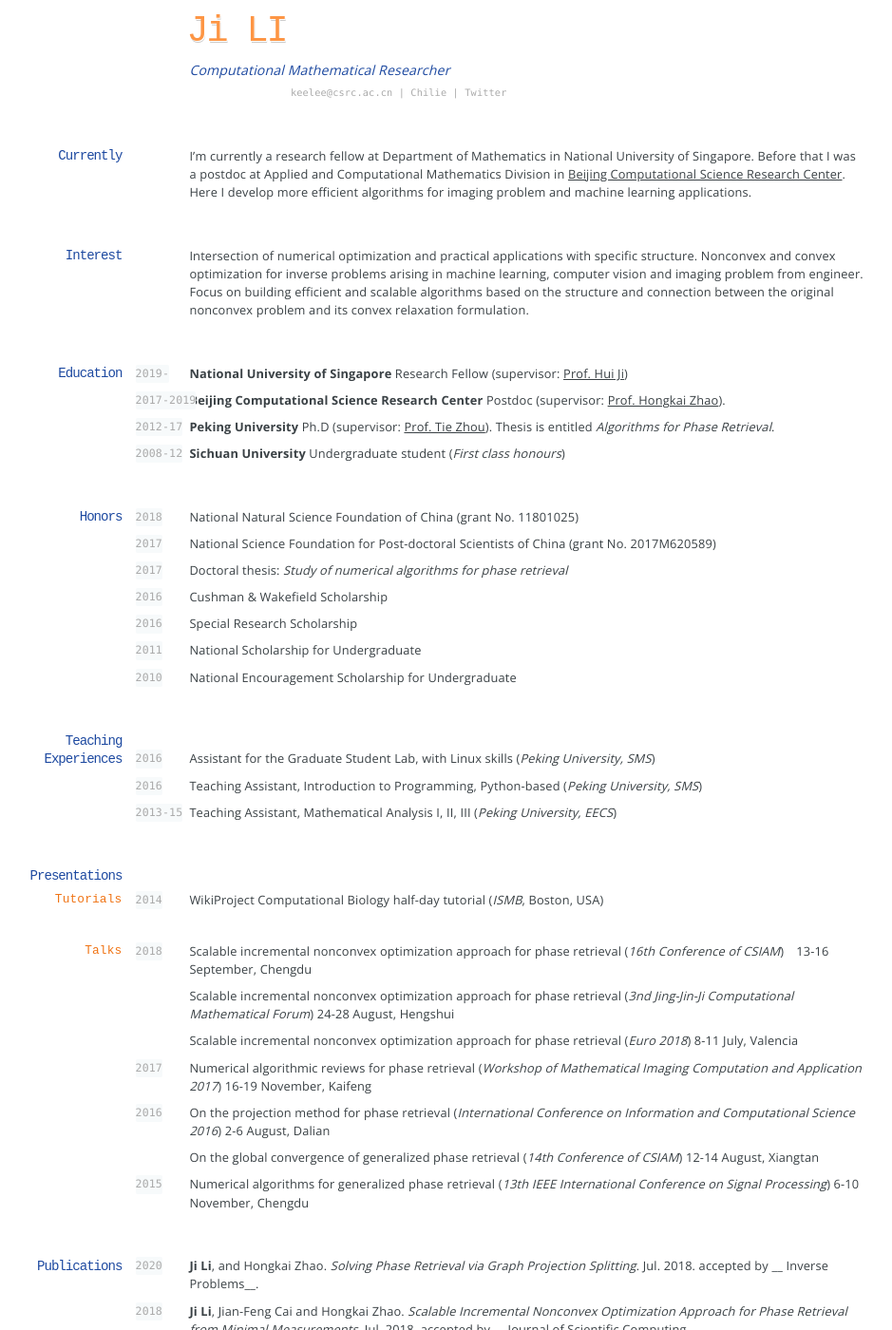
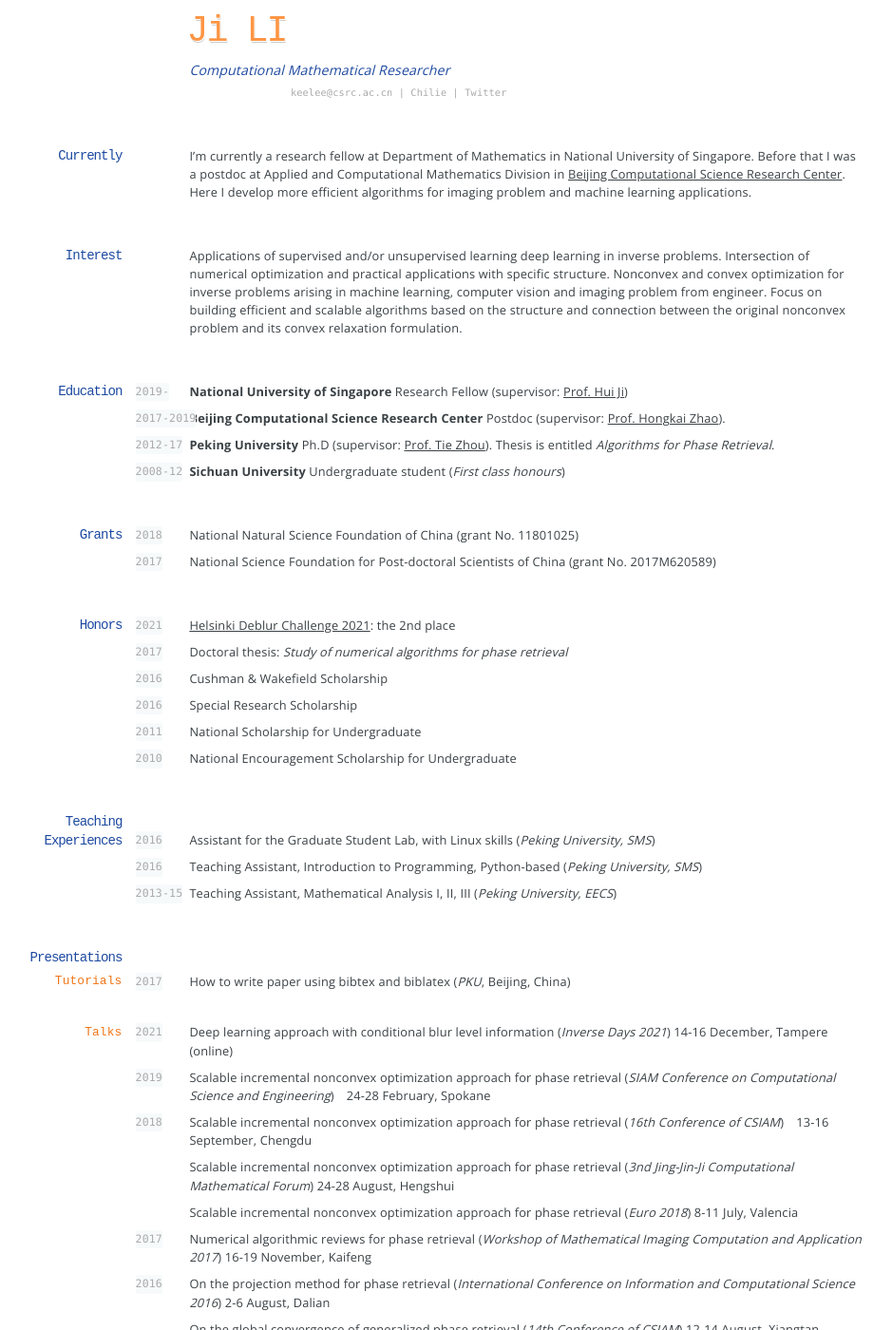
Before and after one commit to Chilie/chilie.github.io, a Jekyll site: the page built from cv-en.md, in a window 1280 px wide and 1400 px high, scrolled down 356 px. Shown: the whole window at 95% size, without its empty margins (163-1102 px from the left). Built offline with Jekyll 4.4.1, drawn with Linux system fonts in a browser that asks for light colours; some web fonts are replaced; Markdown is read by kramdown in place of the engine named in the settings; formulas are drawn with MathJax 3; some of the changed text lies outside the part shown.

Commit message:
update cv

```diff
--- a/cv-en.md
+++ b/cv-en.md
@@ -22,7 +22,7 @@ I'm currently a research fellow at Department of Mathematics in National Univers
 
 ## Interest
 
-Intersection of numerical optimization and practical applications with specific structure. Nonconvex and convex optimization for inverse problems arising in machine learning, computer vision and imaging problem from engineer. Focus on building efficient and scalable algorithms based on the structure and connection between the original nonconvex problem and its convex relaxation formulation.
+Applications of supervised and/or unsupervised learning deep learning in inverse problems. Intersection of numerical optimization and practical applications with specific structure. Nonconvex and convex optimization for inverse problems arising in machine learning, computer vision and imaging problem from engineer. Focus on building efficient and scalable algorithms based on the structure and connection between the original nonconvex problem and its convex relaxation formulation.
 
 ## Education
 
@@ -39,13 +39,18 @@ __Peking University__ Ph.D (supervisor: [Prof. Tie Zhou](dsec.pku.edu.cn/en/tzho
 `2008-12`
 __Sichuan University__ Undergraduate student (_First class honours_)
 
-## Honors
+## Grants
 
 `2018`
 National Natural Science Foundation of China (grant No. 11801025)
 
 `2017`
 National Science Foundation for Post-doctoral Scientists of China (grant No. 2017M620589)
+
+## Honors
+
+`2021`
+[Helsinki Deblur Challenge 2021](https://www.fips.fi/HDC2021.php): the 2nd place
 
 `2017`
 Doctoral thesis: _Study of numerical algorithms for phase retrieval_
@@ -77,10 +82,17 @@ Teaching Assistant, Mathematical Analysis I, II, III (_Peking University, EECS_)
 
 ### Tutorials
 
-`2014`
-WikiProject Computational Biology half-day tutorial (_ISMB_, Boston, USA)
+`2017`
+How to write paper using bibtex and biblatex (_PKU_, Beijing, China)
+<!-- ### Journals WikiProject Computational Biology half-day tutorial (_ISMB_, Boston, USA)-->
 
 ### Talks
+
+`2021`
+Deep learning approach with conditional blur level information (_Inverse Days 2021_) 14-16 December, Tampere (online)
+
+`2019`
+Scalable incremental nonconvex optimization approach for phase retrieval (_SIAM Conference on Computational Science and Engineering_)　24-28 February, Spokane
 
 `2018`
 Scalable incremental nonconvex optimization approach for phase retrieval (_16th Conference of CSIAM_)　13-16 September, Chengdu
@@ -100,9 +112,24 @@ On the global convergence of generalized phase retrieval (_14th Conference of CS
 `2015`
 Numerical algorithms for generalized phase retrieval (_13th IEEE International Conference on Signal Processing_) 6-10 November, Chengdu
 
+## Preprints
+`2022`
+__Ji Li__, Weixi Wang, Yuesong Nan and Hui Ji. _Deep Variational EM Algorithm for Non-uniform Blind  Deblurring of Static Scene_. Submitted to __ECCV2022__.
+
+__Ji Li__, Weixi Wang, Yuesong Nan and Hui Ji. _Monte Carlo EM for Self-supervised Blind Image Deconvolution via Langevin Dynamics_. Submitted to __ECCV2022__.
+
 ## Publications
 
 <!-- ### Journals -->
+`2022`
+Weixi Wang, __Ji Li__ and Hui Ji. _$\ell_1$-norm Regularization for Short-and-sparse Blind Deconvolution: Point Source Separability and Region Selection_. __SIAM Journal on Imaging Sciences__.
+
+Weixi Wang, __Ji Li__ and Hui Ji. _Self-supervised Deep Image Restoration via Adaptive Stochastic Gradient Langevin Dynamics_. __CVPR2022__.
+
+`2021`
+__Ji Li__. _Effective Phase Retrieval of Sparse Signals with Convergence Guarantee_. __Signal Processing__.
+
+
 `2020`
 __Ji Li__, and Hongkai Zhao. _Solving Phase Retrieval via Graph Projection Splitting_. Jul. 2018. accepted by __ Inverse Problems__.
 
@@ -161,13 +190,13 @@ My [personal github account](https://github.com/chilie) hosts my hobby developme
 ## Links
 
 <!-- fa are fontawesome, ai are academicons -->
-* <i class="fa fa-envelope"></i> <a href="mailto:keelee@csrc.ac.cn">keelee@csrc.ac.cn</a><br />
+* <i class="fa fa-envelope"></i> <a href="mailto:matliji@nus.edu.sg">matliji@nus.edu.sg</a><br />
 * <i class="fa fa-github"></i> <a href="http://github.com/chilie">chilie</a><br />
-* <i class="fa fa-linkedin"></i> <a href="https://www.linkedin.com/in/blmoore/">LinkedIn</a>
-* <i class="fa fa-stack-overflow"></i> <a href="http://stackoverflow.com/users/1274516/blmoore">StackOverflow</a>
-* <i class="fa fa-wikipedia"></i> <a href="https://en.wikipedia.org/wiki/User:Ben_Moore">Wikipedia Userpage</a><br />
-* <i class="ai ai-google-scholar"></i> <a href="http://scholar.google.com/citations?user=YMxsGpsAAAAJ">Google scholar</a>
-* <i class="ai ai-orcid"></i> <a href="https://orcid.org/0000-0002-4074-1933">ORCiD</a>
+* <i class="fa fa-linkedin"></i> <a href="https://www.linkedin.com/">LinkedIn</a>
+* <i class="fa fa-stack-overflow"></i> <a href="http://stackoverflow.com/">StackOverflow</a>
+* <i class="fa fa-wikipedia"></i> <a href="https://en.wikipedia.org/">Wikipedia Userpage</a><br />
+* <i class="ai ai-google-scholar"></i> <a href="https://scholar.google.com/citations?user=utI10ZoAAAAJ">Google scholar</a>
+* <i class="ai ai-orcid"></i> <a href="https://orcid.org/0000-0001-5244-0778">ORCiD</a>
 
 ## References
 
```
Also changed, not shown: other parts of cv-en.md (+2 -0 lines).
